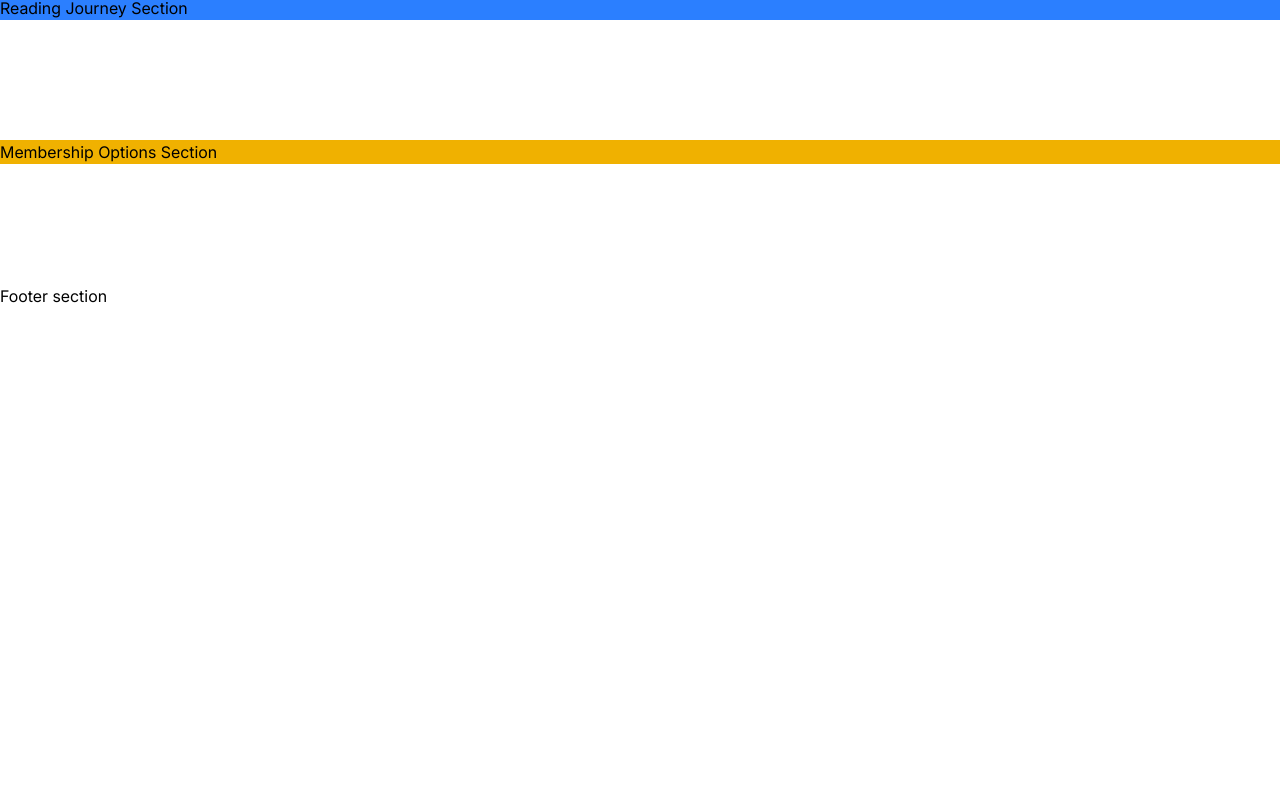
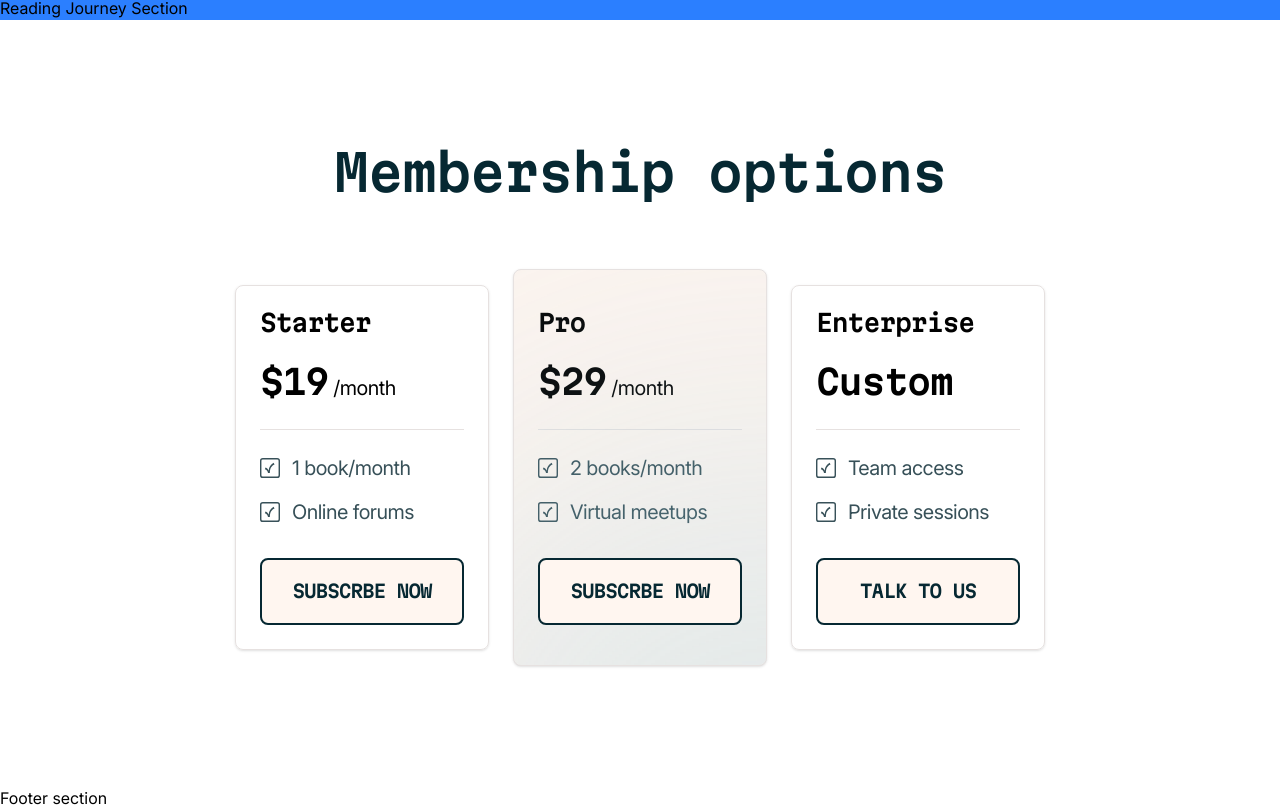
Before and after one commit to Cruse180795/Tech-Book-club-Landing-Page, a React (Vite) app: page / in a window 1280 px wide. Shown: the part 844-1654 px from the top of the page. Before the commit the page ends 1152 px from the top, so only its background shows below. Built offline with nearby package versions, Linux system fonts and the light colour scheme.

Commit message:
feat: add MembershipOptions section with card sub-components

```diff
--- a/src/App.tsx
+++ b/src/App.tsx
@@ -1,5 +1,5 @@
 import ReadTogether from "./components/sections/ReadTogether";
-
+import MembershipOptions from "./components/sections/MembershipOptions";
 export default function App() {
   return (
     <>
@@ -18,9 +18,7 @@ export default function App() {
           <h2>Reading Journey Section</h2>
         </section>
 
-        <section className="bg-yellow-500">
-          <h2>Membership Options Section</h2>
-        </section>
+        <MembershipOptions />
       </main>
 
       <footer>Footer section</footer>
--- /dev/null
+++ b/src/components/sections/MembershipOptions.tsx
@@ -0,0 +1,75 @@
+import MembershipCardTitle from "../ui/MembershipCardTitle";
+import MembershipCardPrice from "../ui/MembershipCardPrice";
+import MembershipCardFeatures from "../ui/MembershipCardFeatures";
+import MembershipCardButton from "../ui/MembershipCardButton";
+
+export default function MembershipOptions() {
+  return (
+    <section className="px-4 space-y-6 md:space-y-10 lg:space-y-16 md:px-8 lg:px-58.75 container mx-auto">
+      {/** Stacked on mobile, wraps on tablet, in a row on desktop */}
+      <h2 className="text-neutral-900 font-martian font-semibold text-34 leading-130 tracking-tight-2 md:text-50 lg:text-center">
+        Membership options
+      </h2>
+
+      {/** Cards wrapper */}
+      <div className="grid grid-cols-1 gap-6 md:grid-cols-2 lg:grid-cols-3 lg:items-center">
+        {/** Card  Starter*/}
+        <div className="space-y-6 p-6 border rounded-lg border-neutral-200 shadow-sm">
+          <header className="space-y-6">
+            <MembershipCardTitle title="Starter" />
+            <MembershipCardPrice price="$19" hasPerMonth />
+          </header>
+
+          <hr className="border-t border-neutral-200" />
+          {/** Membership features + button */}
+          <div className="space-y-8">
+            <MembershipCardFeatures features={["1 book/month", "Online forums"]} />
+
+            {/** Does Nothing */}
+            <MembershipCardButton label="Subscrbe now" />
+          </div>
+        </div>
+
+        {/** Card  Pro*/}
+        <div className="space-y-6 p-6 border rounded-lg border-neutral-200 shadow-sm bg-light-salmon-50 relative overflow-hidden lg:py-10">
+          {/** Glow effect */}
+          <div
+            aria-hidden="true"
+            className="absolute bg-glow -right-92 -bottom-135 blur-[200px] w-171 h-171 opacity-40"
+          ></div>
+          <header className="space-y-6">
+            <MembershipCardTitle title="Pro" />
+            <MembershipCardPrice price="$29" hasPerMonth />
+          </header>
+
+          <hr className="border-t border-neutral-200" />
+          {/** Membership features + button */}
+
+          <div className="space-y-8">
+            <MembershipCardFeatures features={["2 books/month", "Virtual meetups"]} />
+
+            {/** Does Nothing */}
+            <MembershipCardButton label="Subscrbe now" className="relative z-10" />
+          </div>
+        </div>
+
+        {/** Card  Enterprise*/}
+        <div className="space-y-6 p-6 border rounded-lg border-neutral-200 shadow-sm">
+          <header className="space-y-6">
+            <MembershipCardTitle title="Enterprise" />
+            <MembershipCardPrice price="Custom" />
+          </header>
+
+          <hr className="border-t border-neutral-200" />
+          {/** Membership features + button */}
+
+          <div className="space-y-8">
+            <MembershipCardFeatures features={["Team access", "Private sessions"]} />
+            {/** Does Nothing */}
+            <MembershipCardButton label="Talk to us" />
+          </div>
+        </div>
+      </div>
+    </section>
+  );
+}
--- /dev/null
+++ b/src/components/ui/MembershipCardButton.tsx
@@ -0,0 +1,15 @@
+type MembershipCardButtonProps = {
+  label: string;
+  className?: string;
+};
+
+export default function MembershipCardButton({ label, className }: MembershipCardButtonProps) {
+  return (
+    <button
+      type="button"
+      className={`cursor-pointer transition-colors ease-in-out duration-500 uppercase border-2 rounded-lg px-6 py-5 bg-light-salmon-50 border-neutral-900 text-neutral-900 font-semibold font-martian leading-130 tracking-tight-2 text-center w-full md:text-lg hover:bg-linear-to-r hover:from-light-salmon-100 hover:to-light-salmon-50 focus-visible:outline-2 focus-visible:outline-offset-4 ${className ?? ""}`}
+    >
+      {label}
+    </button>
+  );
+}
--- /dev/null
+++ b/src/components/ui/MembershipCardFeatures.tsx
@@ -0,0 +1,21 @@
+import CheckedBoxIcon from "../icons/CheckedBoxIcon";
+
+type MembershipCardFeaturesProps = {
+  features: string[];
+};
+
+export default function MembershipCardFeatures({ features }: MembershipCardFeaturesProps) {
+  return (
+    <ul className="space-y-4">
+      {features.map((feature) => (
+        <li
+          key={feature}
+          className="flex items-center gap-x-3 text-neutral-700 text-xl leading-140 tracking-tight-1"
+        >
+          <CheckedBoxIcon className="size-5 shrink-0" />
+          <span>{feature}</span>
+        </li>
+      ))}
+    </ul>
+  );
+}
--- /dev/null
+++ b/src/components/ui/MembershipCardPrice.tsx
@@ -0,0 +1,18 @@
+type MembershipCardPriceProps = {
+  price: string;
+  hasPerMonth?: boolean;
+};
+
+export default function MembershipCardPrice({ price, hasPerMonth }: MembershipCardPriceProps) {
+  return (
+    <p
+      className="font-semibold font-martian text-34 leading-130 tracking-tight-2"
+      aria-label={hasPerMonth ? `${price} per month` : undefined}
+    >
+      {price}
+      {hasPerMonth && (
+        <span className="text-xl leading-140 tracking-tight-1 font-normal font-inter"> /month</span>
+      )}
+    </p>
+  );
+}
--- /dev/null
+++ b/src/components/ui/MembershipCardTitle.tsx
@@ -0,0 +1,7 @@
+type MembershipCardTitleProps = {
+  title: string;
+};
+
+export default function MembershipCardTitle({ title }: MembershipCardTitleProps) {
+  return <h3 className="font-semibold font-martian text-2xl leading-110 tracking-tight-2">{title}</h3>;
+}
--- a/src/index.css
+++ b/src/index.css
@@ -24,6 +24,7 @@
     --tracking-tight-2: -1px;
     --tracking-tight-3: -2px;
 
+    --leading-110: 110%;
     --leading-130: 130%;
     --leading-140: 140%;
 }
```
